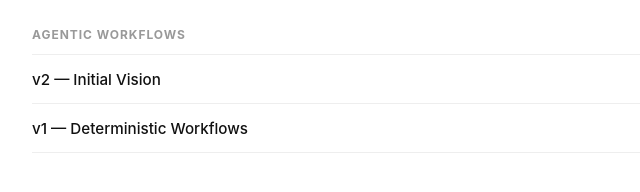
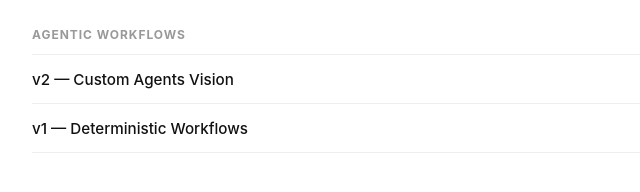
Before and after one commit to atu-llama/Prototypes, a plain HTML site: page index.html in a window 1280 px wide. Shown: the part 126-318 px from the top of the page, 268-908 px from the left. Drawn offline with Linux system fonts and the light colour scheme.

Commit message:
Rename v2 prototype to custom-agents-vision and update index
Co-Authored-By: Claude Sonnet 4.6 <noreply@anthropic.com>

```diff
--- a/index.html
+++ b/index.html
@@ -35,7 +35,7 @@
   <h2>Agentic Workflows</h2>
   <ul>
     <li>
-      <a class="proto-link" href="agentic-workflows/v2-initial-vision.html">v2 — Initial Vision</a>
+      <a class="proto-link" href="agentic-workflows/v2-custom-agents-vision.html">v2 — Custom Agents Vision</a>
       <span class="badge badge-active">Active</span>
     </li>
     <li>
```
Also changed, not shown: agentic-workflows/v2-custom-agents-vision.html (renamed from agentic-workflows/v2-initial-vision.html).
